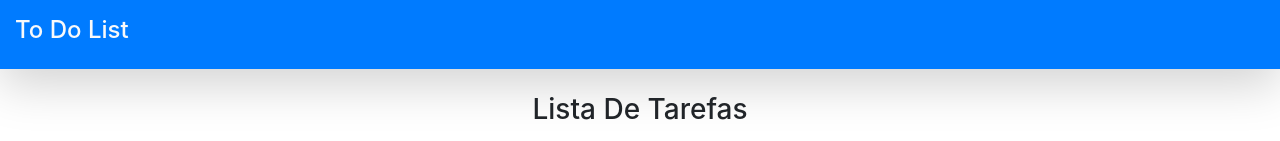
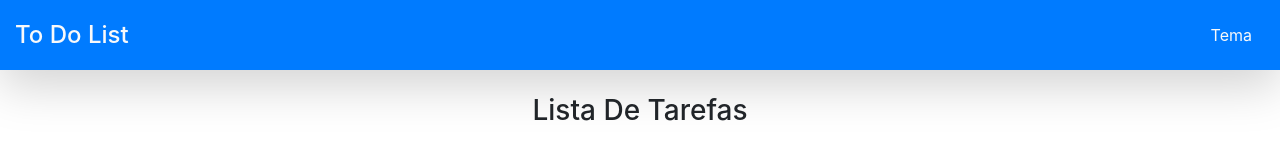
Before and after one commit to LeoniTeixeira/desafio_frontend, a React (Create React App) app: page / in a window 1280 px wide. Shown: the top 141 px of the page. Built offline with nearby package versions, Linux system fonts and the light colour scheme.

Commit message:
criado o botão para mudança de tema

```diff
--- a/src/components/Header.js
+++ b/src/components/Header.js
@@ -3,8 +3,11 @@ import React, { Component } from 'react'
 export default class Header extends Component {
     render() {
         return (
-                <header className='container-fluid py-3 bg-primary shadow-lg'>
-                    <h4 className='text-light'>To Do List</h4>
+                <header className='container-fluid py-3 bg-primary shadow-lg '>
+                    <row className='d-flex justify-content-between'>
+                        <h4 className='text-light my-auto'>To Do List</h4>
+                        <h4 className='text-light my-auto btn'>Tema</h4>
+                    </row>
                 </header>
         )
     }
```
